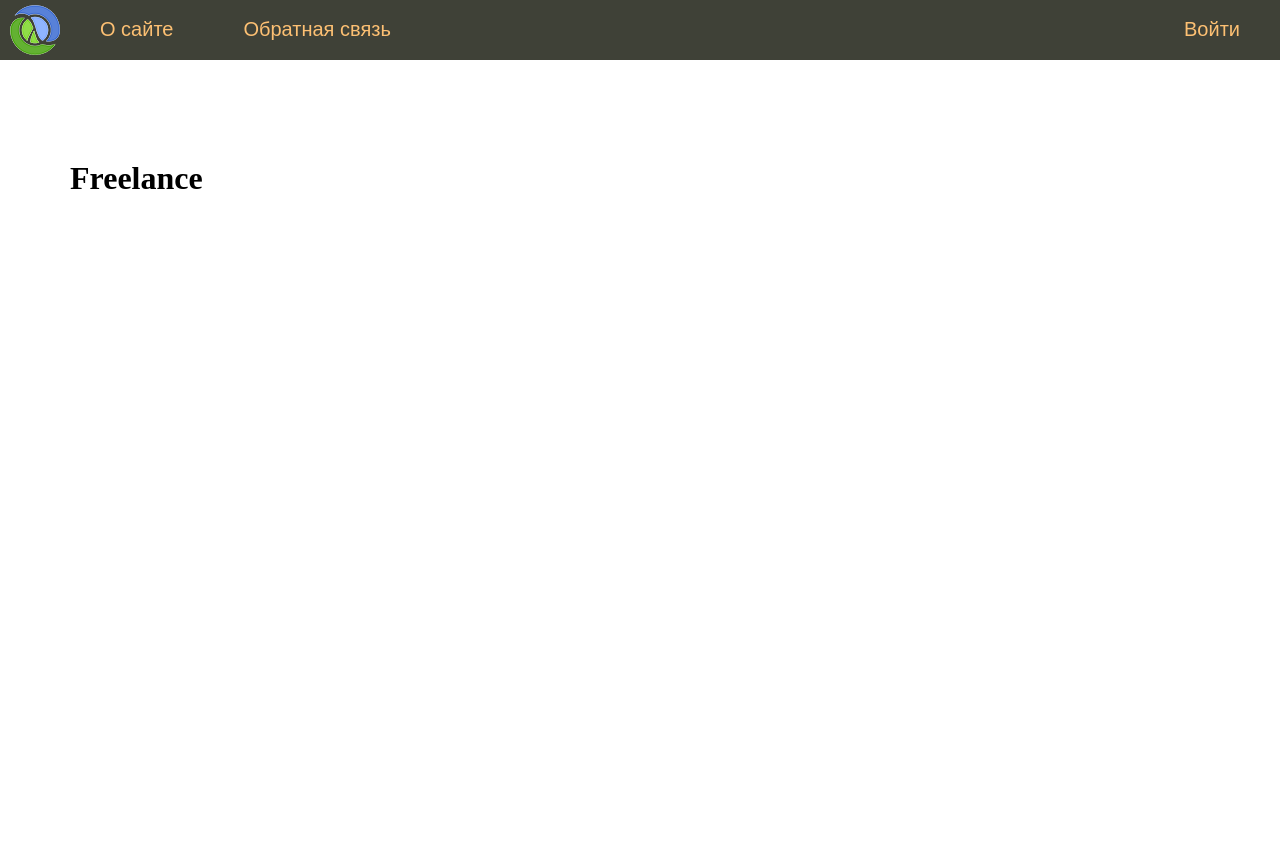
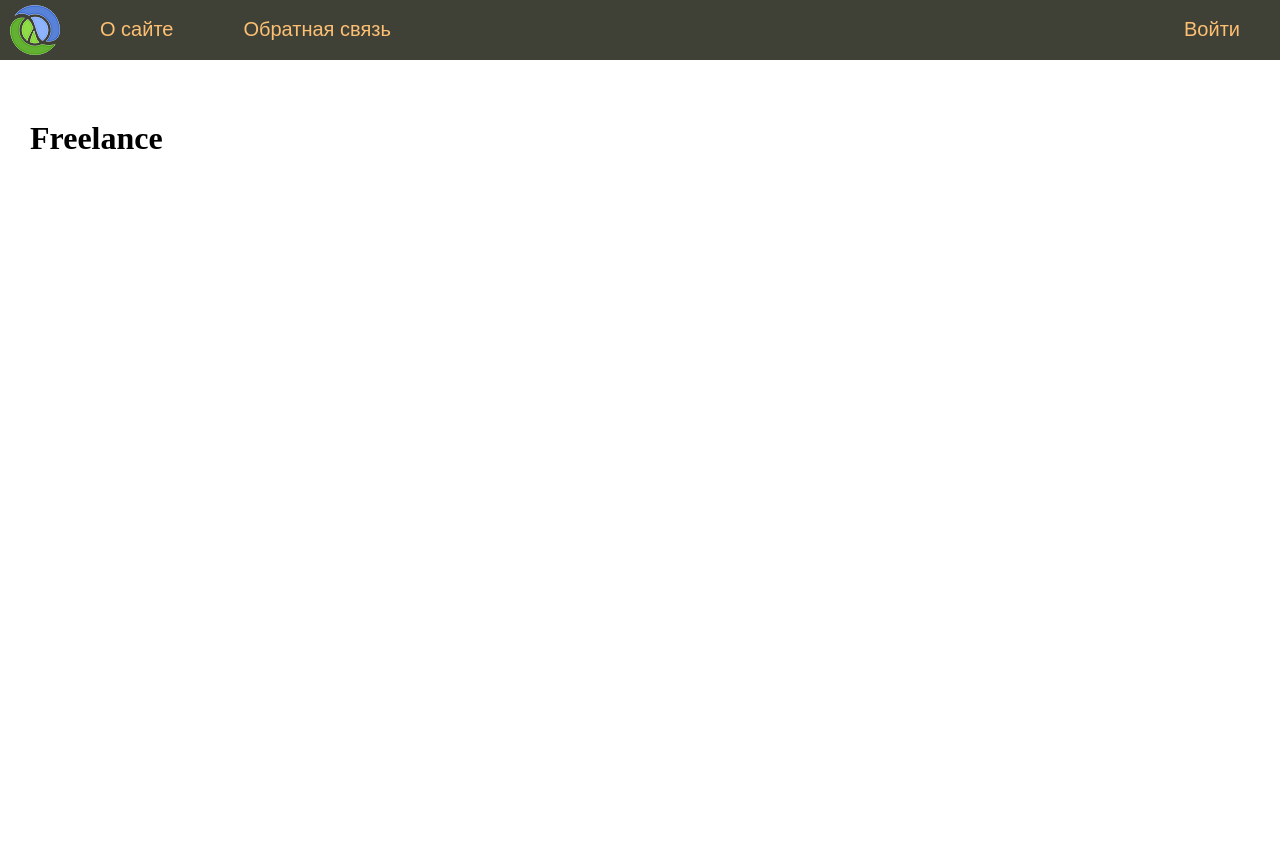
Before and after one commit to Evgen-Na1movich/django_freelance, a Django app: page / in a window 1280 px wide. After the commit the page ends 149 px from the top, so only its background shows below. Run offline with Django 4.2, Linux system fonts and the light colour scheme.

Commit message:
update base.html

```diff
--- a/templates/base.html
+++ b/templates/base.html
@@ -1,5 +1,4 @@
 {% load static %}
-
 <!DOCTYPE html>
 <html>
 <head>
@@ -25,10 +24,6 @@
 		</div>
 {% endblock mainmenu %}
 
-
-<table class="table-content" border=0 cellpadding="0" cellspacing="0">
-<tr>
-<td valign="top" class="content">
 <!-- Блок контента -->
 	<div class="content-text">
 {% block content %}
@@ -36,7 +31,7 @@
 	</div>
 <!-- Конец блока контента -->
 
-</td></tr></table>
+</tr></table>
 </td></tr>
 </body>
 </html>
```
